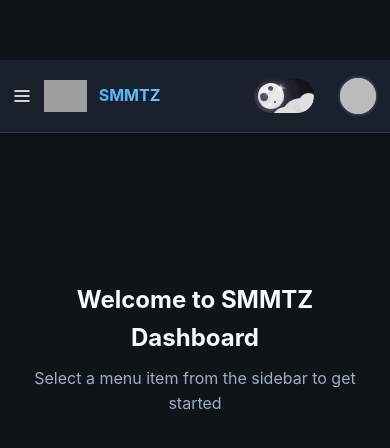
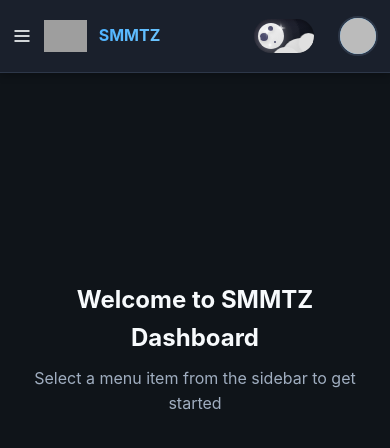
Before and after one commit to codeskytz/smmtz, a React (Create React App) app: page /dashboard in a window 390 px wide. Shown: the top 448 px of the page. Built offline with nearby package versions, Linux system fonts and the light colour scheme; no server answers; sample sign-in values are in the browser's storage; grey boxes are pictures that could not be loaded.

Commit message:
fix header move

```diff
--- a/src/styles/Dashboard.css
+++ b/src/styles/Dashboard.css
@@ -6,6 +6,7 @@
   display: flex;
   flex-direction: column;
   transition: background-color 0.3s ease, color 0.3s ease;
+  margin-top: 73px;
 }
 
 /* Loading State */
@@ -36,8 +37,10 @@
   background: var(--card-bg);
   border-bottom: 1px solid var(--border-color);
   padding: 1rem 0;
-  position: sticky;
+  position: fixed;
   top: 0;
+  left: 0;
+  right: 0;
   z-index: 100;
   box-shadow: 0 2px 8px var(--shadow);
 }
@@ -419,8 +422,10 @@
   flex-shrink: 0;
   overflow-y: auto;
   max-height: calc(100vh - 80px);
-  position: sticky;
-  top: 80px;
+  position: fixed;
+  left: 0;
+  top: 73px;
+  bottom: 0;
   transition: all 0.3s ease;
 }
 
@@ -493,6 +498,7 @@
   flex: 1;
   padding: 2rem;
   overflow-y: auto;
+  margin-left: 240px;
 }
 
 .content-placeholder {
@@ -533,9 +539,9 @@
   .sidebar {
     position: fixed;
     left: 0;
-    top: 80px;
+    top: 73px;
     width: 240px;
-    height: calc(100vh - 80px);
+    height: calc(100vh - 73px);
     max-height: 100%;
     border-right: 1px solid var(--border-color);
     border-bottom: none;
@@ -580,6 +586,7 @@
 
   .main-content {
     padding: 1.5rem;
+    margin-left: 0;
   }
 
   .dashboard-title {
```
